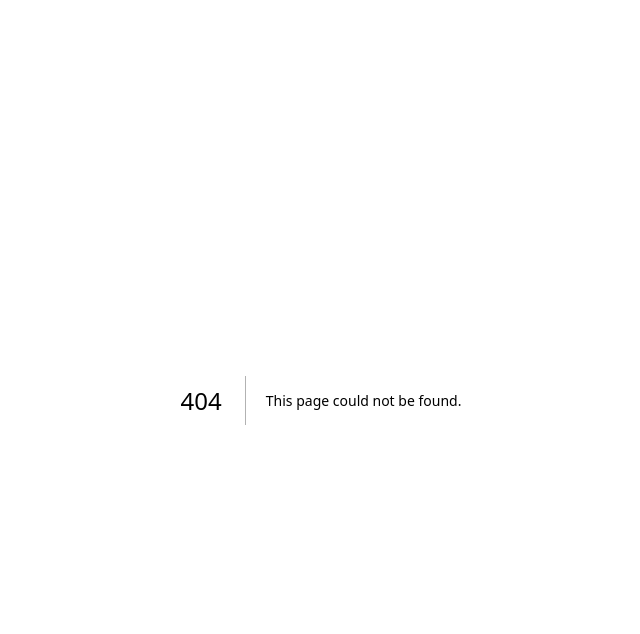
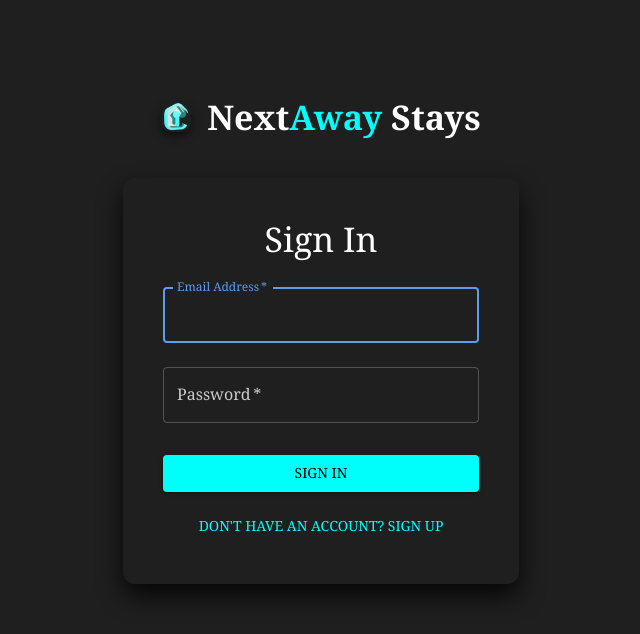
Before and after one commit to edombelayneh/AI-Chatbot, a Next.js app: page /signin in a window 1280 px wide. Before the commit this address had no page. Shown: the top 634 px of the page, without its empty margins (319-959 px from the left). Built offline with nearby package versions, Linux system fonts and the light colour scheme.

Commit message:
Create page.js

```diff
--- /dev/null
+++ b/app/signin/page.js
@@ -0,0 +1,164 @@
+"use client";
+
+import { useRouter } from 'next/navigation';
+import { useState } from 'react';
+import { Box, Button, Container, Typography, TextField, AppBar, Toolbar, CssBaseline, Stack } from '@mui/material';
+import { createTheme, ThemeProvider } from '@mui/material/styles';
+import { auth } from '../../firebase';
+import { signInWithEmailAndPassword } from 'firebase/auth';
+
+const themePrimary = createTheme({
+    typography: {
+        fontFamily: 'Georgia, serif',
+    },
+    palette: {
+        mode: 'dark',
+        primary: {
+            main: '#5d9cec',
+        },
+        secondary: {
+            main: '#f7a7a7',
+        },
+        background: {
+            default: '#1f1f1f',
+            paper: '#1f1f1f',
+        },
+        text: {
+            primary: '#ffffff',
+            secondary: '#cccccc',
+        },
+        myblue: {
+            main: '#00fffb',
+        },
+    },
+});
+
+const SigninPage = () => {
+    const router = useRouter();
+    const [email, setEmail] = useState('');
+    const [password, setPassword] = useState('');
+    const [error, setError] = useState('');
+
+    const handleSignIn = async (event) => {
+        event.preventDefault();
+        try {
+          await signInWithEmailAndPassword(auth, email, password);
+          router.push('/landing');
+        } catch (error) {
+          let errorMessage = 'An error occurred. Please try again.';
+          switch (error.code) {
+            case 'auth/invalid-email':
+              errorMessage = 'Invalid email address.';
+              break;
+            case 'auth/wrong-password':
+              errorMessage = 'Incorrect password.';
+              break;
+            case 'auth/user-not-found':
+              errorMessage = 'No user found with this email.';
+              break;
+            default:
+              errorMessage = 'Failed to sign in. Please check your credentials and try again.';
+          }
+          setError(errorMessage);
+        }
+    };
+
+    const handleSignUp = () => {
+        router.push('/signup');
+    };
+
+      return (
+        <ThemeProvider theme={themePrimary}>
+          <CssBaseline />
+          <Container maxWidth="xs">
+            <Box
+              display="flex"
+              flexDirection="column"
+              alignItems="center"
+              justifyContent="center"
+              minHeight="80vh"
+              textAlign="center">
+
+                {/* Logo and text */}
+            <Stack direction="row" spacing={2} alignItems="center" width="auto" sx={{ display: 'flex', justifyContent: 'center', alignItems: 'center', mt: 5 }} >
+                <img src="/images/logo.png"
+                    alt="Edom Belayneh"
+                    style={{
+                        width: '30px',
+                        height: 'auto',
+                        borderRadius: '10px',
+                        boxShadow: '0 4px 8px rgba(0,0,0,0.5)'
+                    }} />
+                <Typography variant="h4" color="inherit" fontWeight={'bold'}>
+                    Next<span style={{ color: "#00fffb" }}>Away</span> Stays
+                </Typography>
+            </Stack>
+
+              <Box
+                component="form"
+                onSubmit={handleSignIn}
+                noValidate
+                sx={{
+                  padding: '40px',
+                  borderRadius: '12px',
+                  boxShadow: '0 12px 24px rgba(0,0,0,0.8)',
+                  width: '100%',
+                  maxWidth: '400px',
+                  mt: 5,
+                }}
+              >
+                <Typography variant="h4" component="h1" gutterBottom>
+                  Sign In
+                </Typography>
+                <TextField
+                  margin="normal"
+                  required
+                  fullWidth
+                  id="email"
+                  label="Email Address"
+                  name="email"
+                  autoComplete="email"
+                  autoFocus
+                  variant="outlined"
+                  value={email}
+                  onChange={(e) => setEmail(e.target.value)} />
+
+                <TextField
+                  margin="normal"
+                  required
+                  fullWidth
+                  name="password"
+                  label="Password"
+                  type="password"
+                  id="password"
+                  autoComplete="current-password"
+                  variant="outlined"
+                  value={password}
+                  onChange={(e) => setPassword(e.target.value)}/>
+                    {error && <Typography color="error">{error}</Typography>}
+                <Button
+                  type="submit"
+                  fullWidth
+                  variant="contained"
+                  color="myblue"
+                  sx={{ mt: 3, mb: 2, color: 'black'}}
+                  onClick={handleSignIn}
+                >
+                  Sign In
+                </Button>
+                <Button
+                  fullWidth
+                  variant="text"
+                  color="myblue"
+                  onClick={handleSignUp}
+                >
+                  Don&apos;t have an account? Sign Up
+                </Button>
+              </Box>
+            </Box>
+          </Container>
+        </ThemeProvider>
+      );
+}
+
+export default SigninPage;
```
